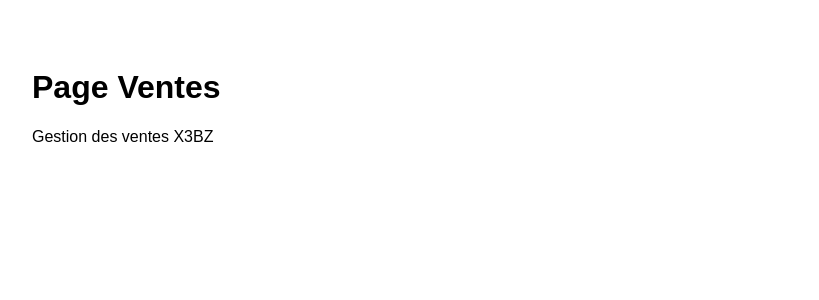
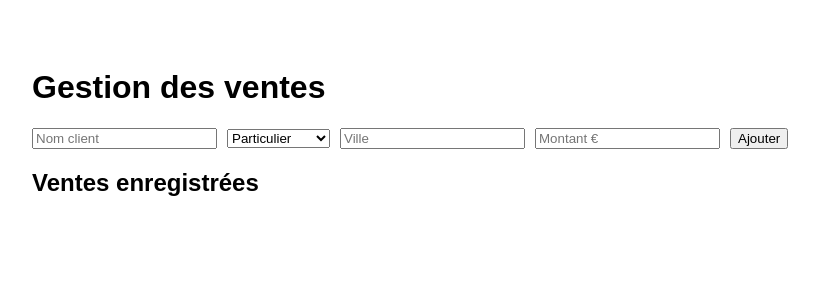
Before and after one commit to bargaouitarek-gif/X3BZ, a Next.js app: page /ventes in a window 1280 px wide. Shown: the top 300 px of the page, without its empty margins (16-835 px from the left). Built offline with nearby package versions, Linux system fonts and the light colour scheme.

Commit message:
Implement sales entry form and display functionality
Added state management for client, type, ville, and montant. Implemented function to add sales entries and display them.

```diff
--- a/app/ventes/page.tsx
+++ b/app/ventes/page.tsx
@@ -1,8 +1,76 @@
+"use client";
+import { useState } from "react";
+
 export default function Page() {
+  const [client, setClient] = useState("");
+  const [type, setType] = useState("Particulier");
+  const [ville, setVille] = useState("");
+  const [montant, setMontant] = useState("");
+  const [ventes, setVentes] = useState<any[]>([]);
+
+  function ajouterVente() {
+    if (!client) return;
+
+    const nouvelleVente = {
+      client,
+      type,
+      ville,
+      montant,
+    };
+
+    setVentes([...ventes, nouvelleVente]);
+
+    setClient("");
+    setVille("");
+    setMontant("");
+  }
+
   return (
-    <div style={{ padding: 40, fontFamily: "Arial, sans-serif" }}>
-      <h1>Page Ventes</h1>
-      <p>Gestion des ventes X3BZ</p>
+    <div style={{ padding: 40, fontFamily: "Arial" }}>
+      <h1>Gestion des ventes</h1>
+
+      <div style={{ marginBottom: 20 }}>
+        <input
+          placeholder="Nom client"
+          value={client}
+          onChange={(e) => setClient(e.target.value)}
+        />
+
+        <select
+          value={type}
+          onChange={(e) => setType(e.target.value)}
+          style={{ marginLeft: 10 }}
+        >
+          <option>Particulier</option>
+          <option>Professionnel</option>
+        </select>
+
+        <input
+          placeholder="Ville"
+          value={ville}
+          onChange={(e) => setVille(e.target.value)}
+          style={{ marginLeft: 10 }}
+        />
+
+        <input
+          placeholder="Montant €"
+          value={montant}
+          onChange={(e) => setMontant(e.target.value)}
+          style={{ marginLeft: 10 }}
+        />
+
+        <button onClick={ajouterVente} style={{ marginLeft: 10 }}>
+          Ajouter
+        </button>
+      </div>
+
+      <h2>Ventes enregistrées</h2>
+
+      {ventes.map((v, i) => (
+        <div key={i} style={{ marginBottom: 10 }}>
+          {v.client} - {v.type} - {v.ville} - {v.montant}€
+        </div>
+      ))}
     </div>
   );
 }
```
